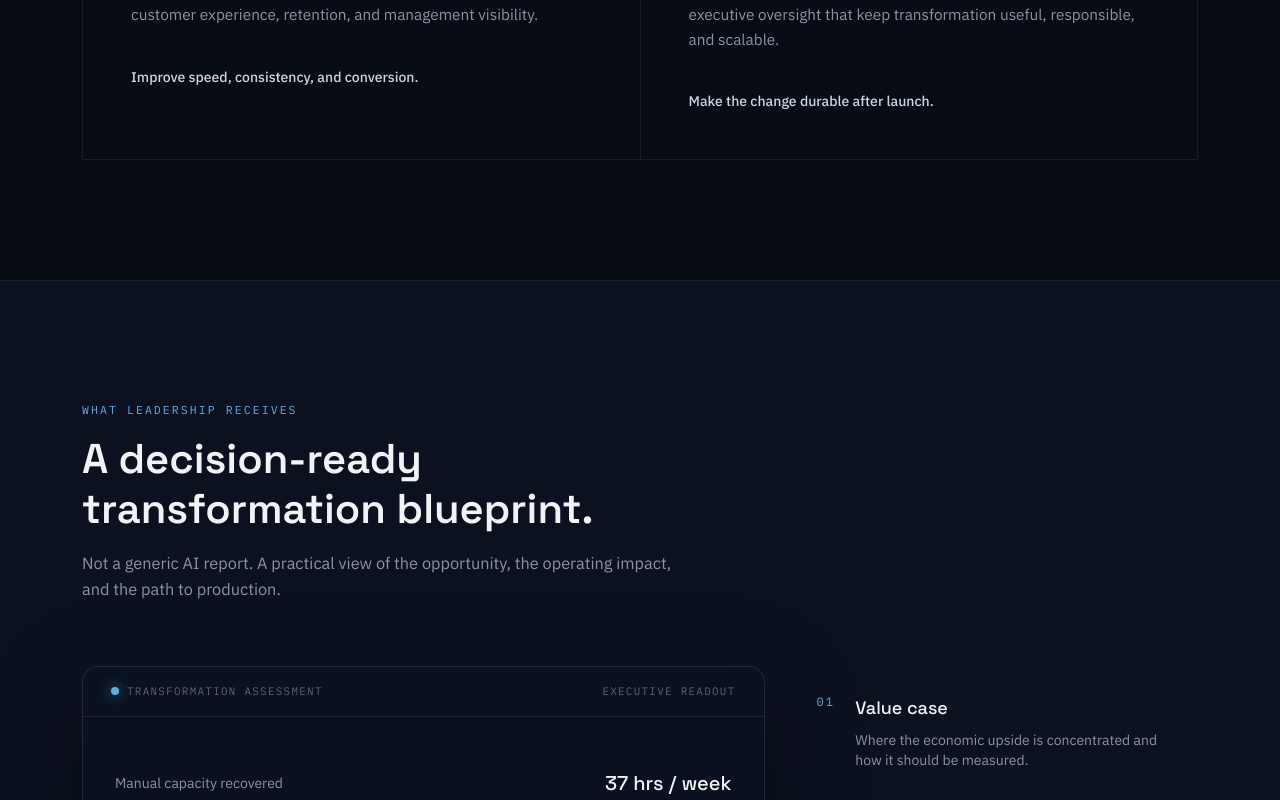
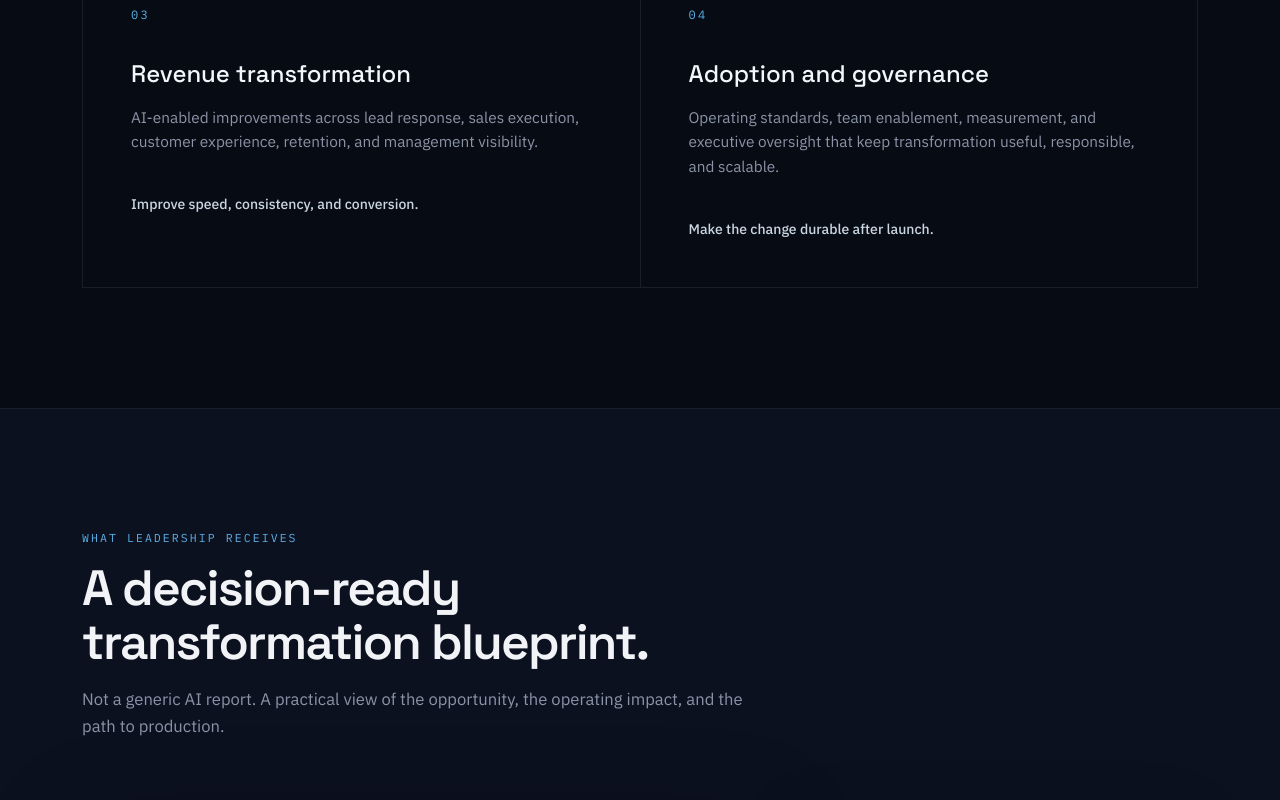
Before and after one commit to varekai-ai/varekai, a Next.js app: page / in a window 1280 px wide. Shown: the part 3008-3808 px from the top of the page. Built offline with nearby package versions, Linux system fonts and the light colour scheme.

Commit message:
Extend premium homepage visual system

```diff
--- a/app/globals.css
+++ b/app/globals.css
@@ -18,14 +18,16 @@ a{text-decoration:none;color:inherit}
 section{padding:120px 0}
 .wrap{width:100%;max-width:1180px;margin-inline:auto;padding-inline:32px}
 .eyebrow{font-family:var(--font-mono),monospace;font-size:.72rem;letter-spacing:.18em;text-transform:uppercase;color:#5bb0e6}
-.section-head{max-width:620px;margin-bottom:64px}
-.section-head h2{margin-top:14px;font-family:var(--font-heading),sans-serif;font-size:clamp(1.8rem,3.4vw,2.6rem);font-weight:600;line-height:1.2}
-.section-head>p:last-child{margin-top:16px;color:#8b93a6;font-size:1.02rem}
+.section-head{max-width:680px;margin-bottom:64px}
+.section-head h2{margin-top:14px;font-family:var(--font-heading),sans-serif;font-size:clamp(2rem,4vw,3.1rem);font-weight:600;line-height:1.08;letter-spacing:-.035em}
+.section-head>p:last-child{margin-top:18px;color:#8b93a6;font-size:1.04rem}
 .text-gradient{background:linear-gradient(100deg,#a9ddff 0%,#5bb0e6 48%,#397ac7 100%);background-clip:text;color:transparent}
 .button{display:inline-flex;align-items:center;justify-content:center;border:1px solid rgba(128,202,246,.25);border-radius:999px;background:linear-gradient(110deg,#7bc9f4,#3b82c4);padding:14px 26px;color:#07101b;font-size:.92rem;font-weight:700;box-shadow:0 12px 40px rgba(34,126,190,.24);transition:filter .2s,transform .2s,box-shadow .2s}
 .button:hover{filter:brightness(1.08);transform:translateY(-2px);box-shadow:0 16px 48px rgba(34,126,190,.34)}
 .button-secondary{display:inline-flex;align-items:center;justify-content:center;border:1px solid rgba(255,255,255,.14);border-radius:999px;background:rgba(255,255,255,.035);padding:14px 26px;color:#eef3fa;font-size:.92rem;font-weight:600;backdrop-filter:blur(12px);transition:border-color .2s,background .2s,transform .2s}
 .button-secondary:hover{border-color:rgba(91,176,230,.5);background:rgba(91,176,230,.08);transform:translateY(-2px)}
+.premium-card{position:relative;overflow:hidden;border:1px solid rgba(255,255,255,.085);border-radius:20px;background:linear-gradient(145deg,rgba(255,255,255,.045),rgba(255,255,255,.018));box-shadow:inset 0 1px 0 rgba(255,255,255,.035),0 20px 70px rgba(0,0,0,.12);transition:border-color .3s,background .3s,transform .3s}
+.premium-card:hover{border-color:rgba(91,176,230,.25);background:linear-gradient(145deg,rgba(91,176,230,.07),rgba(255,255,255,.02));transform:translateY(-3px)}
 .stage{position:relative}
 .stage:before{position:absolute;top:0;left:0;width:0;height:2px;content:"";background:linear-gradient(90deg,#5bb0e6,#1e6fb8);transition:width .5s}
 .stage:hover:before{width:100%}
@@ -37,5 +39,8 @@ section{padding:120px 0}
 .hero-glow-two{left:20%;bottom:2%;width:300px;height:220px;background:rgba(91,176,230,.08)}
 .hero-kicker{display:inline-flex;align-items:center;gap:10px;border:1px solid rgba(255,255,255,.1);border-radius:999px;background:rgba(255,255,255,.035);padding:8px 13px;font-family:var(--font-mono),monospace;font-size:.7rem;letter-spacing:.12em;text-transform:uppercase;color:#aab5c8;backdrop-filter:blur(12px)}
 .hero-kicker-dot{width:7px;height:7px;border-radius:999px;background:#69c2f0;box-shadow:0 0 16px rgba(105,194,240,.9)}
+.cta-orb{position:absolute;border-radius:999px;filter:blur(100px);pointer-events:none}
+.cta-orb-one{right:8%;top:18%;width:360px;height:360px;background:rgba(39,126,191,.13)}
+.cta-orb-two{left:8%;bottom:10%;width:300px;height:300px;background:rgba(91,176,230,.07)}
 @media(max-width:640px){section{padding:88px 0}.wrap{padding-inline:20px}.section-head{margin-bottom:44px}.hero-grid{background-size:48px 48px}.hero-shell:after{background:linear-gradient(180deg,rgba(7,11,20,.8),rgba(7,11,20,.96))}.button,.button-secondary{width:100%}}
 @media(prefers-reduced-motion:reduce){html{scroll-behavior:auto}*{animation-duration:.01ms!important;transition-duration:.01ms!important}}
```
